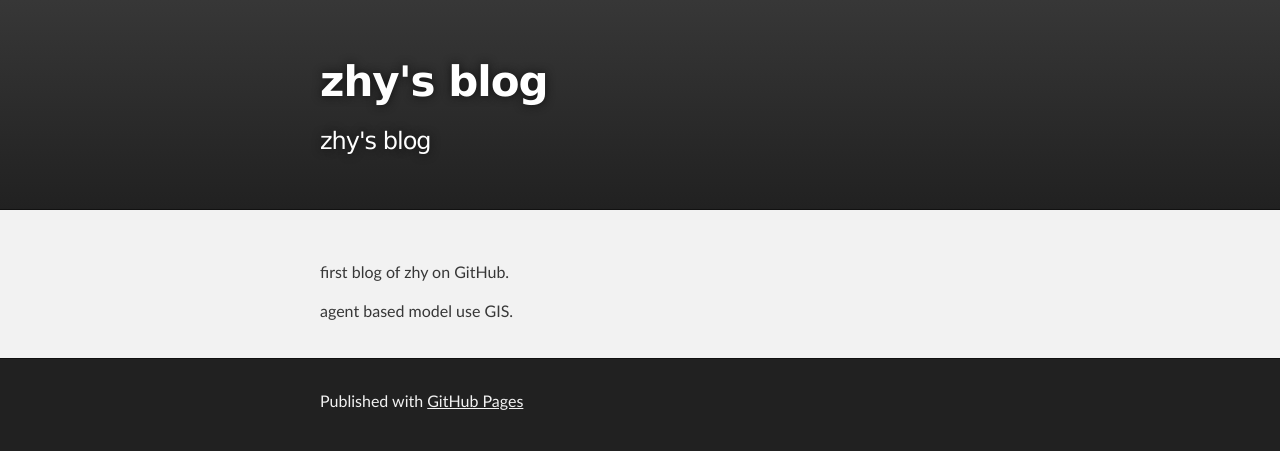
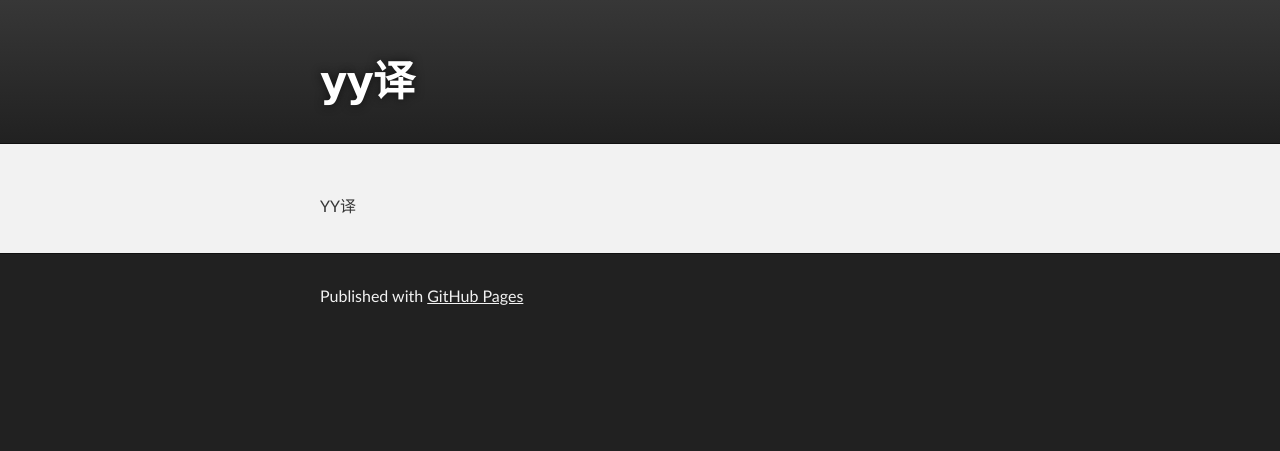
Before and after one commit to yyzhy/yyzhy.github.io, a plain HTML site: page index.html in a window 1280 px wide. Drawn offline with Linux system fonts and the light colour scheme.

Commit message:
Update index.html

```diff
--- a/index.html
+++ b/index.html
@@ -8,7 +8,7 @@
 
     <link rel="stylesheet" type="text/css" media="screen" href="stylesheets/stylesheet.css">
 
-    <title>zhy&#39;s blog</title>
+    <title>YY译</title>
   </head>
 
   <body>
@@ -17,8 +17,7 @@
     <div id="header_wrap" class="outer">
         <header class="inner">
 
-          <h1 id="project_title">zhy&#39;s blog</h1>
-          <h2 id="project_tagline">zhy&#39;s blog</h2>
+          <h1 id="project_title">yy译</h1>
 
         </header>
     </div>
@@ -26,8 +25,7 @@
     <!-- MAIN CONTENT -->
     <div id="main_content_wrap" class="outer">
       <section id="main_content" class="inner">
-        <p>first blog of zhy on GitHub.</p>
-        <p>agent based model use GIS.</p>
+        <p>YY译</p>
       </section>
     </div>
 
```
